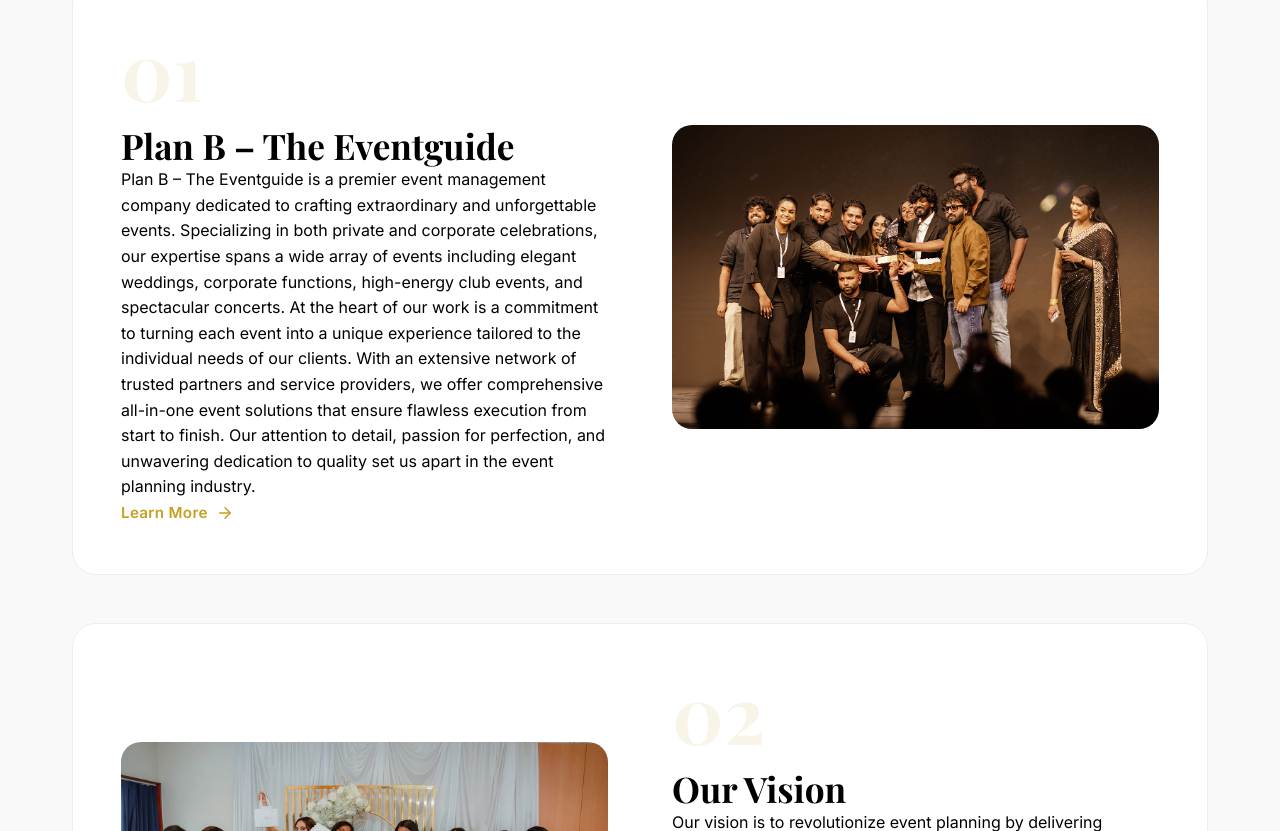
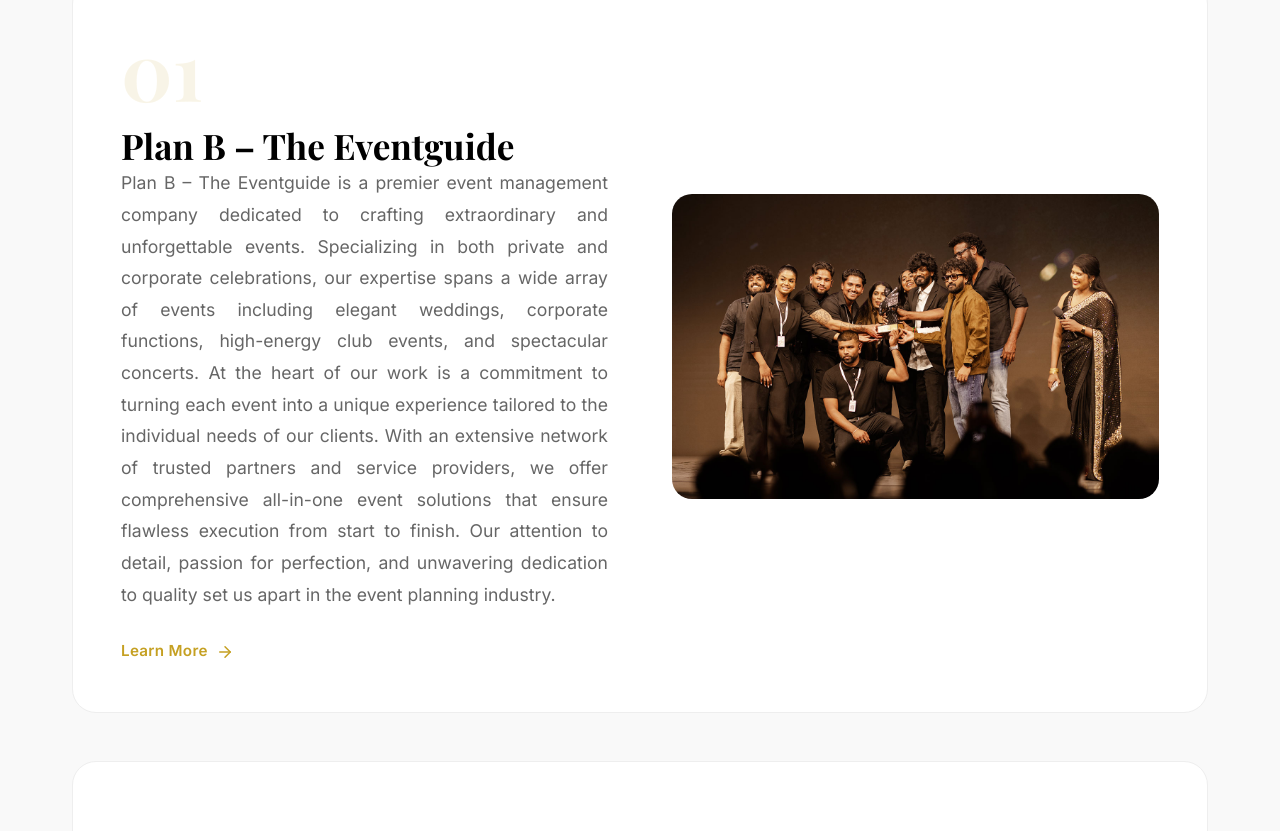
Before and after one commit to IONHAX04/PLAN-B-V1, a React (Vite) app: page /about in a window 1280 px wide. Shown: the part 1969-2800 px from the top of the page. Built offline with nearby package versions, Linux system fonts and the light colour scheme; a web font is replaced by a local one.

Commit message:
styles adjusted

```diff
--- a/src/pages/01-Home/Home.css
+++ b/src/pages/01-Home/Home.css
@@ -595,6 +595,7 @@
   color: var(--text-muted);
   line-height: 1.8;
   margin-bottom: 3rem;
+  text-align: justify;
 }
 
 @media (max-width: 992px) {
--- a/src/pages/02-About/About.css
+++ b/src/pages/02-About/About.css
@@ -791,6 +791,14 @@
   margin-bottom: 1rem;
 }
 
+.about-story-content p {
+  font-size: 1.1rem;
+  color: var(--text-muted);
+  line-height: 1.8;
+  margin-bottom: 1.75rem;
+  text-align: justify;
+}
+
 .about-story-image {
   width: 100%;
   border-radius: 20px;
@@ -827,6 +835,7 @@
   color: var(--text-muted);
   line-height: 1.8;
   margin-bottom: 3rem;
+  text-align: justify;
 }
 
 .btn-text-gold {
@@ -970,6 +979,7 @@
   line-height: 1.9;
   color: var(--text-muted);
   margin-bottom: 3rem;
+  text-align: justify;
 }
 
 .pillar-quote {
@@ -1021,6 +1031,7 @@
 .mosaic-item p {
   color: var(--text-muted);
   line-height: 1.6;
+  text-align: justify;
 }
 
 .cta-box-premium {
```
